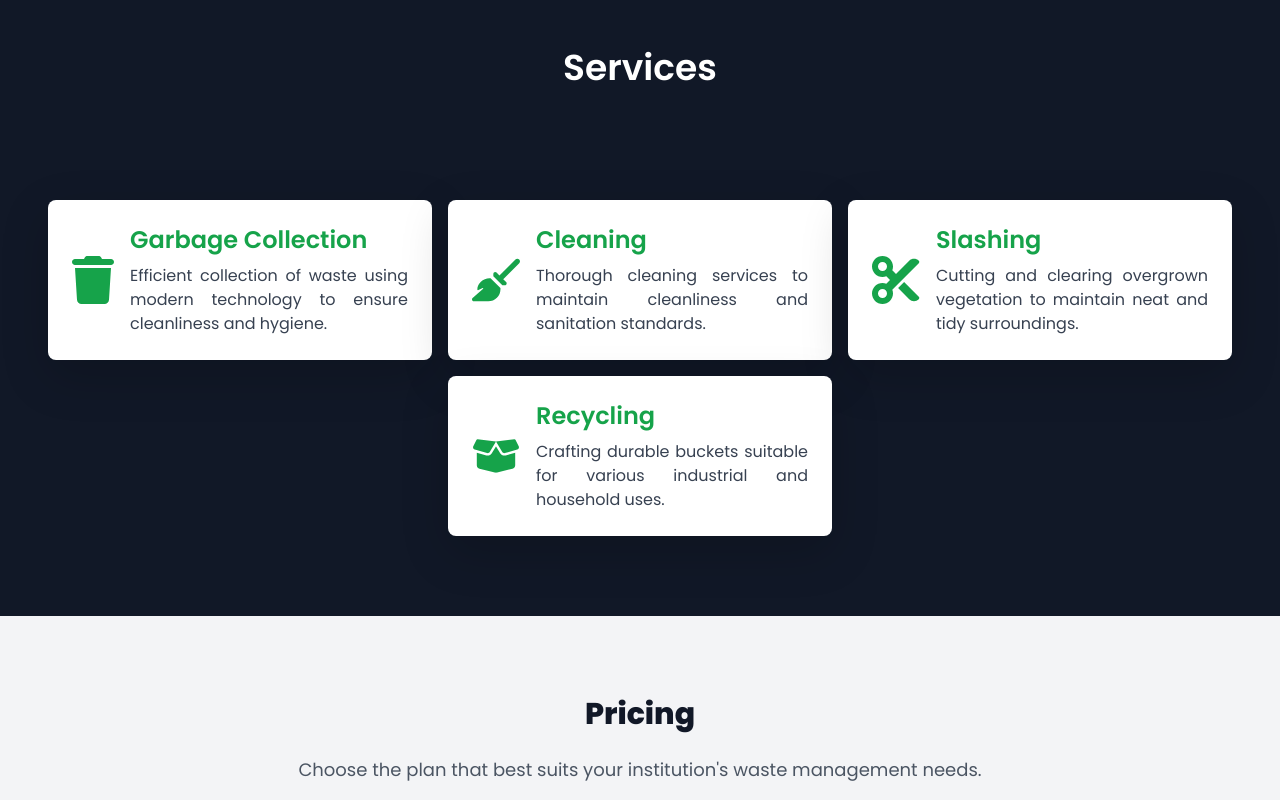
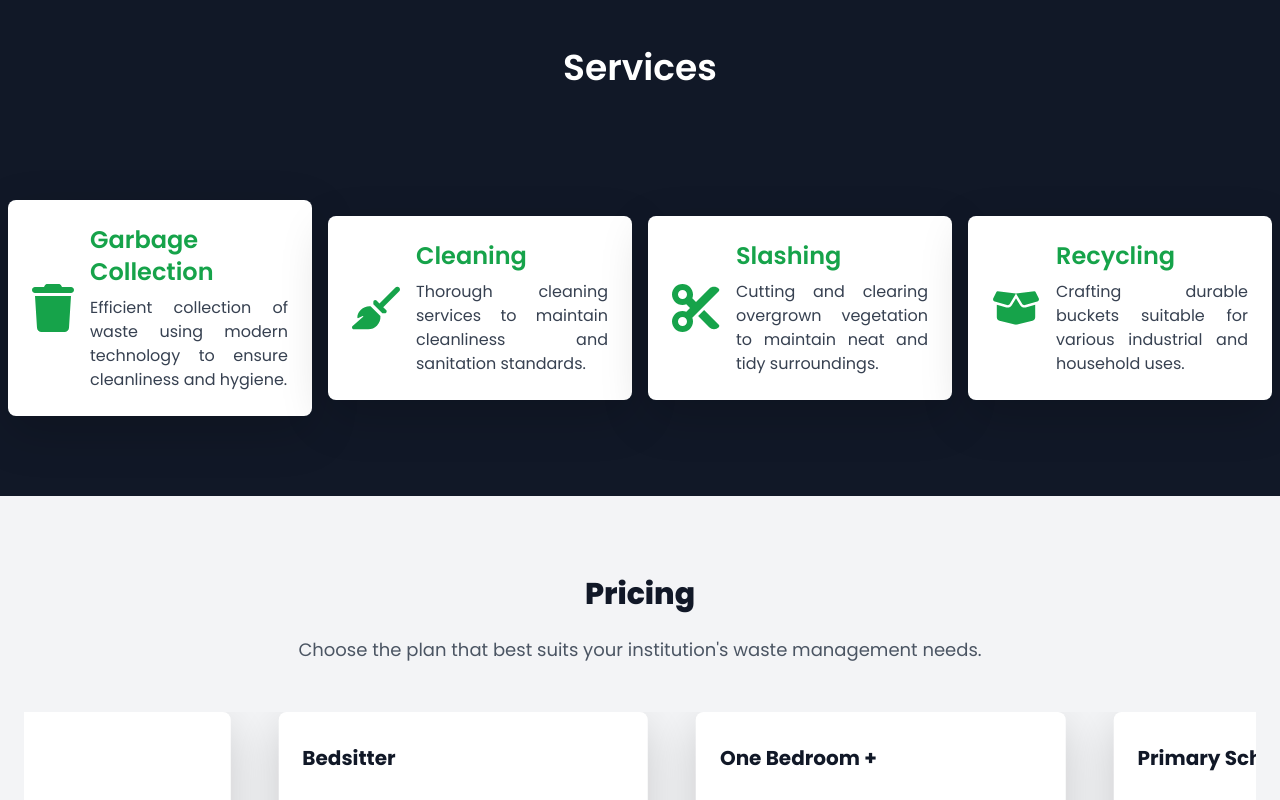
Before and after one commit to DennisMuindi/TakaPay, a Next.js app: page / in a window 1280 px wide. Shown: the part 1440-2240 px from the top of the page. Built offline with nearby package versions, Linux system fonts and the light colour scheme; a web font is replaced by a local one.

Commit message:
Removed flex wrap on large devices screens

```diff
--- a/src/pages/Components/Service.tsx
+++ b/src/pages/Components/Service.tsx
@@ -48,7 +48,7 @@ export default function Service() {
         <span className="absolute inset-x-0 bottom-0 h-0.5 bg-transparent origin-center transform scale-x-0 group-hover:bg-green-600 transition-all duration-300 ease-in-out"></span>
       </h2>
 
-      <div className="flex flex-col items-center justify-center gap-8 mt-8 w-full px-2 py-20 sm:flex-row sm:flex-wrap sm:gap-4 bg">
+      <div className="flex flex-col items-center justify-center gap-8 mt-8 w-full px-2 py-20 lg:flex-row lg:flex-nowrap lg:gap-4">
         {/* Service Card 1: Garbage Collection */}
         <div
           className="max-w-sm w-full bg-white shadow-lg rounded-lg overflow-hidden transform transition-transform hover:scale-105 animate-slide-up"
```
